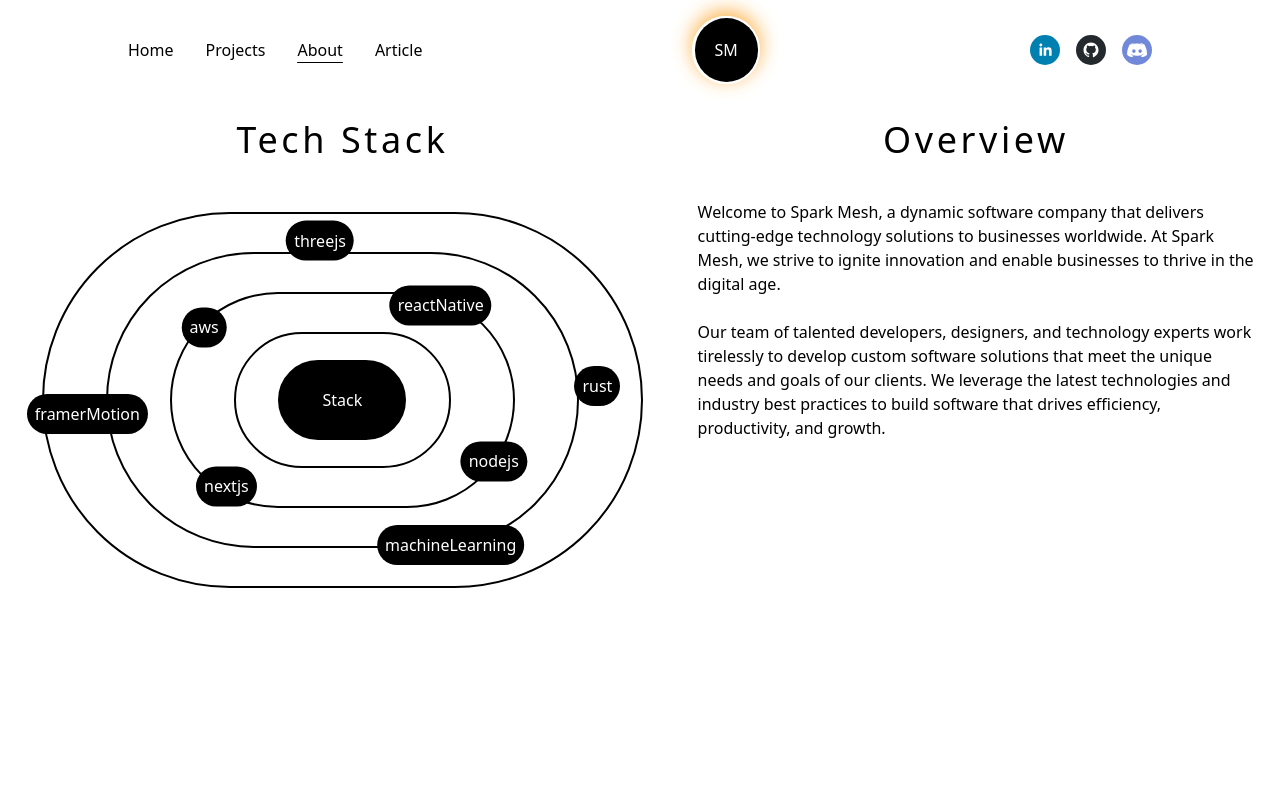
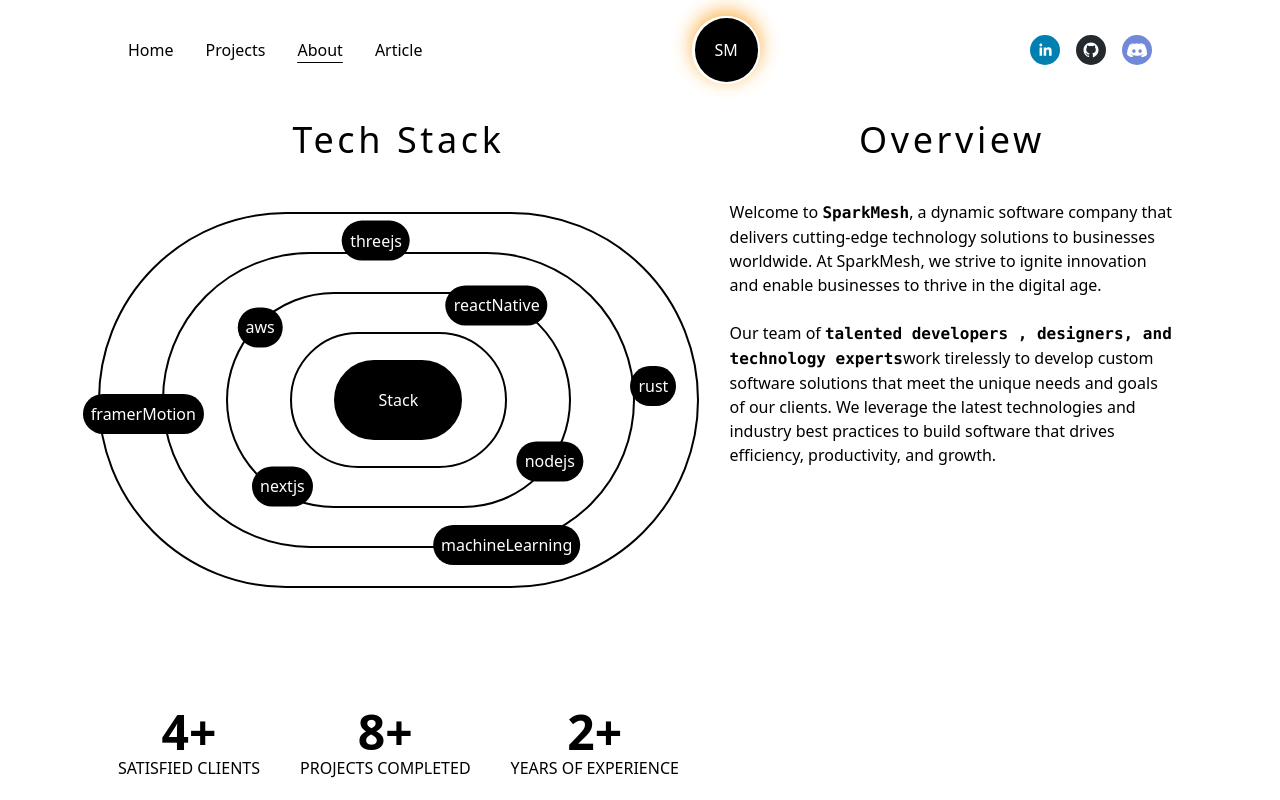
Before and after one commit to SparkMesh/spark-mesh-frontend, a Next.js app: page /about in a window 1280 px wide. Built offline with nearby package versions, Linux system fonts and the light colour scheme.

Commit message:
about overview

```diff
--- /dev/null
+++ b/src/components/LitIcon.tsx
@@ -0,0 +1,27 @@
+import React from 'react'
+import {motion,useScroll} from 'framer-motion'
+type Props = {
+    reference:React.MutableRefObject<null>
+}
+
+const LitIcon = (props: Props) => {
+    const { scrollYProgress } = useScroll({
+        target:props.reference,offset:["center end",'center center']
+    })
+  return (
+    <figure>
+        <svg
+        width={75} height={75} viewBox="0 0 100 100"
+        >
+<circle cx="75" cy="50" r="20" className='stroke-yellow-400 stroke-1 fill-none' />
+<circle cx="75" cy="50" r="20" className='stroke-[5px] fill-light' style={{
+    pathLength: scrollYProgress,
+}} />
+<circle cx="75" cy="50" r="20" className='animate-pulse stroke-1 fill-slate-500' />
+
+        </svg>
+    </figure>
+  )
+}
+
+export default LitIcon
--- a/src/components/styles.css
+++ b/src/components/styles.css
@@ -7,5 +7,5 @@ div::-webkit-scrollbar {
     border-radius: 8px;
   }
   div::-webkit-scrollbar-track {
-    background-color: #0d2614;
+    background-color: #ffffff;
   }
--- a/src/pages/about.tsx
+++ b/src/pages/about.tsx
@@ -1,12 +1,45 @@
 import TransitionEffect from "@/components/TransitionEffect";
 import React from "react";
+import LitIcon from "@/components/LitIcon";
 import Head from "next/head";
-import { motion, useScroll } from "framer-motion";
+import { useRef } from "react";
+import { MotionValue, motion,useInView,useMotionValue, useScroll, useSpring } from "framer-motion";
+
 type Props = {
   name: string;
   x: string;
   y: string;
+
 };
+
+const Details = () => {
+  const ref = useRef(null);
+  return (
+    <li ref={ref} className="my-8 first:mt-0 last:mb-0 w-60% mx-auto flex flex-col items-center justify-center">
+<LitIcon reference={ref} />
+    </li>
+  )
+};
+
+const AnimatedNumbers = ({value}) => {
+  const ref = useRef(null)
+ const motionValue = useMotionValue(0)
+ const springValue = useSpring(motionValue, {duration: 3000})
+ const isInView = useInView(ref,{once:true})
+  React.useEffect(() => {
+    if (isInView) {
+      motionValue.set(value)
+    }
+  }, [isInView,value,motionValue])
+  React.useEffect(() => {
+    springValue.on("change",(latest)=>{
+      if(ref.current && latest.toFixed(0) <= value){
+        ref.current.textContent = latest.toFixed(0)
+      }
+    })
+  }, [springValue,value]);
+  return <span ref={ref}></span>
+}
 const Skill = (props: Props) => {
   return (
     <motion.div
@@ -116,9 +149,9 @@ const About = (props: Props) => {
         />
         <link rel="icon" href="/favicon.ico" />
       </Head>
-      <main className="flex sm:flex-row flex-col">
+      <main className="flex sm:flex-row flex-col px-5 md:px-10 xl:px-20 ">
         <TransitionEffect />
-        <div className="sm:h-screen h-[50%] ml-[3vw] overflow-hidden w-screen sm:w-[50%] flex flex-col justify-center items-center">
+        <div className="h-screen ml-[3vw] overflow sm:e-screen  w-[50%] flex flex-col justify-center items-center">
           <motion.h2
             initial={{ y: 50, clipPath: "inset(0% 0% 100% 0% round 10px)" }}
             animate={{ y: 0, clipPath: "inset(0% 0% 0% 0% round 10px)" }}
@@ -127,6 +160,7 @@ const About = (props: Props) => {
           >
             Tech Stack
           </motion.h2>
+
           <motion.div
             initial={{ width: 0, height: 0 }}
             whileInView={{ width: "47vw", height: "47vh" }}
@@ -164,13 +198,28 @@ const About = (props: Props) => {
             </motion.div>
           </motion.div>
           {Object.entries(axis).map(([key, value]) => (
-            <Skill x={value.x} y={value.y} name={key} />
+            <Skill key={key} x={value.x} y={value.y} name={key} />
           ))}
+          <div className="bottom-0 p-5 absolute flex flex-row gap-10">
+            <div className="flex flex-col justify-center items-center">
+              <span className="text-5xl font-bold"><AnimatedNumbers value={4}  />+</span>
+            <h2 className="font-extralight">SATISFIED CLIENTS</h2>
+            </div>
+            <div className="flex flex-col justify-center items-center">
+              <span className="text-5xl font-bold"><AnimatedNumbers value={8}  />+</span>
+            <h2 className="font-extralight">PROJECTS COMPLETED</h2>
+            </div>
+            <div className="flex flex-col justify-center items-center">
+              <span className="text-5xl font-bold"><AnimatedNumbers value={2}  />+</span>
+            <h2 className="font-extralight">YEARS OF EXPERIENCE</h2>
+            </div>
+            </div>
         </div>
+
         <div
           ref={ref}
           style={{}}
-          className="h-screen pt-[25vh] flex flex-col justify-start items-center ml-[2vw] w-[50%] overflow-x-hidden overflow-scroll text-black"
+          className="h-screen pt-[25vh] flex flex-col justify-start items-center ml-[2vw] w-[50%] overflow-x-hidden overflow-scroll"
         >
           <motion.h2
             initial={{ y: 50, clipPath: "inset(0% 0% 100% 0% round 10px)" }}
@@ -182,13 +231,12 @@ const About = (props: Props) => {
           </motion.h2>
          <div className="px-[2vw]">
 
-         Welcome to Spark Mesh, a dynamic software company that delivers
-          cutting-edge technology solutions to businesses worldwide. At Spark
-          Mesh, we strive to ignite innovation and enable businesses to thrive
+         Welcome to <text className="font-extrabold font-mono">SparkMesh</text>, a dynamic software company that delivers
+          cutting-edge technology solutions to businesses worldwide. At SparkMesh, we strive to ignite innovation and enable businesses to thrive
           in the digital age.
           <br />
           <br />
-          Our team of talented developers, designers, and technology experts
+          Our team of <text className="font-extrabold font-mono">talented developers , designers, and technology experts</text>
           work tirelessly to develop custom software solutions that meet the
           unique needs and goals of our clients. We leverage the latest
           technologies and industry best practices to build software that drives
```
